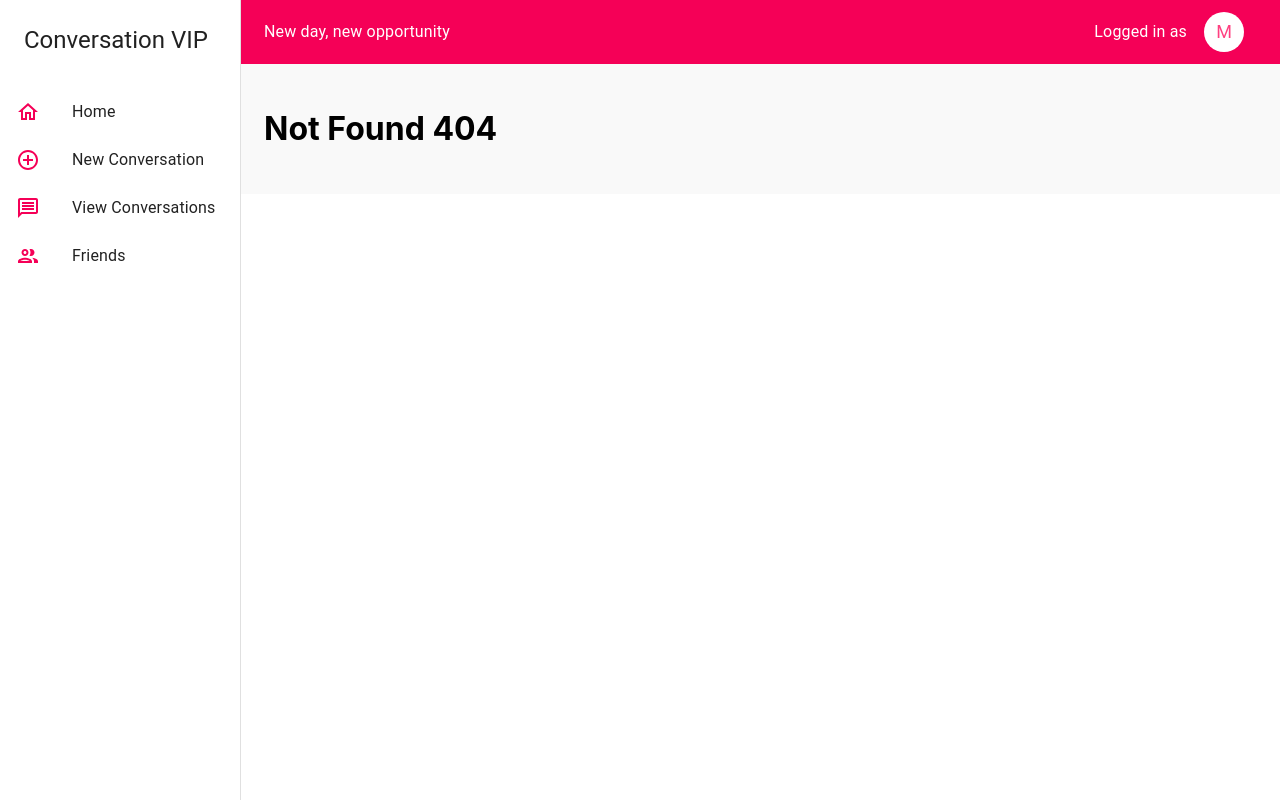
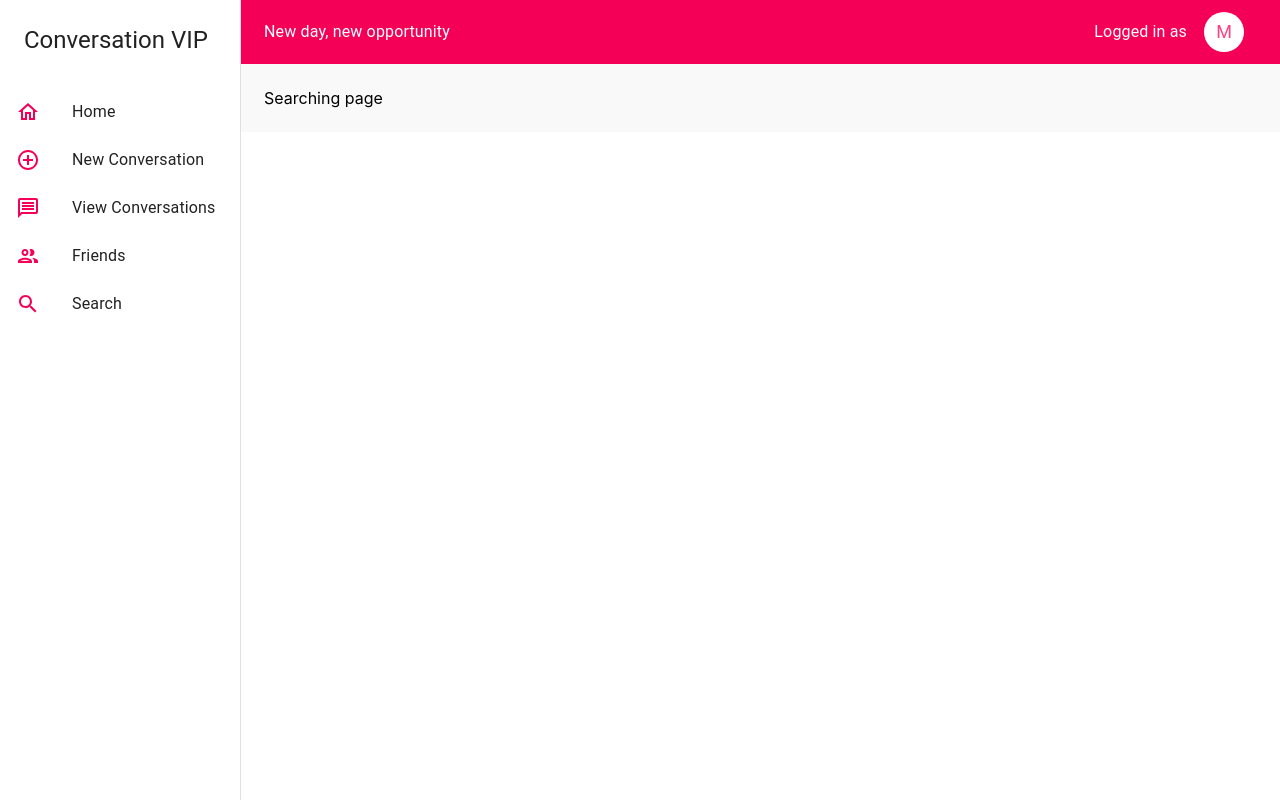
Before and after one commit to v3rti/capp-pfe, a React (Create React App) app: page /Search in a window 1280 px wide. Before the commit this address had no page. Built offline with nearby package versions, Linux system fonts and the light colour scheme; the HTML template or start-up script is replaced by a standard one.

Commit message:
added a new search page

```diff
--- a/src/App.js
+++ b/src/App.js
@@ -4,6 +4,7 @@ import AllConvos from './Components/AllConvos';
 import NotFound from './Components/NotFound';
 import HomePage from './Components/HomePage';
 import Friends from './Components/Friends';
+import Search from './Components/Search';
 import {BrowserRouter, Route, Switch} from 'react-router-dom';
 
 function App() {
@@ -24,6 +25,9 @@ function App() {
             <Route exact path="/friends">
               <Friends />
             </Route>
+            <Route exact path="/Search">
+              <Search />
+            </Route>
             <Route>
               <NotFound />
             </Route>
--- a/src/Components/Pages.js
+++ b/src/Components/Pages.js
@@ -2,6 +2,7 @@ import { AddCircleOutline} from '@material-ui/icons';
 import HomeOutlinedIcon from '@material-ui/icons/HomeOutlined';
 import MessageOutlinedIcon from '@material-ui/icons/MessageOutlined';
 import GroupOutlinedIcon from '@material-ui/icons/GroupOutlined';
+import SearchOutlinedIcon from '@material-ui/icons/SearchOutlined';
 
 const sitePages = [
 
@@ -24,6 +25,11 @@ const sitePages = [
       title: 'Friends',
       icon: <GroupOutlinedIcon color="secondary" />,
       path: '/friends'
+    },
+    {
+      title: 'Search',
+      icon: <SearchOutlinedIcon color="secondary" />,
+      path: '/search'
     }
 
 ]
--- /dev/null
+++ b/src/Components/Search.js
@@ -0,0 +1,9 @@
+import React from 'react';
+
+
+function Search(){
+
+  return(<div>Searching page</div>)
+}
+
+export default Search;
```
